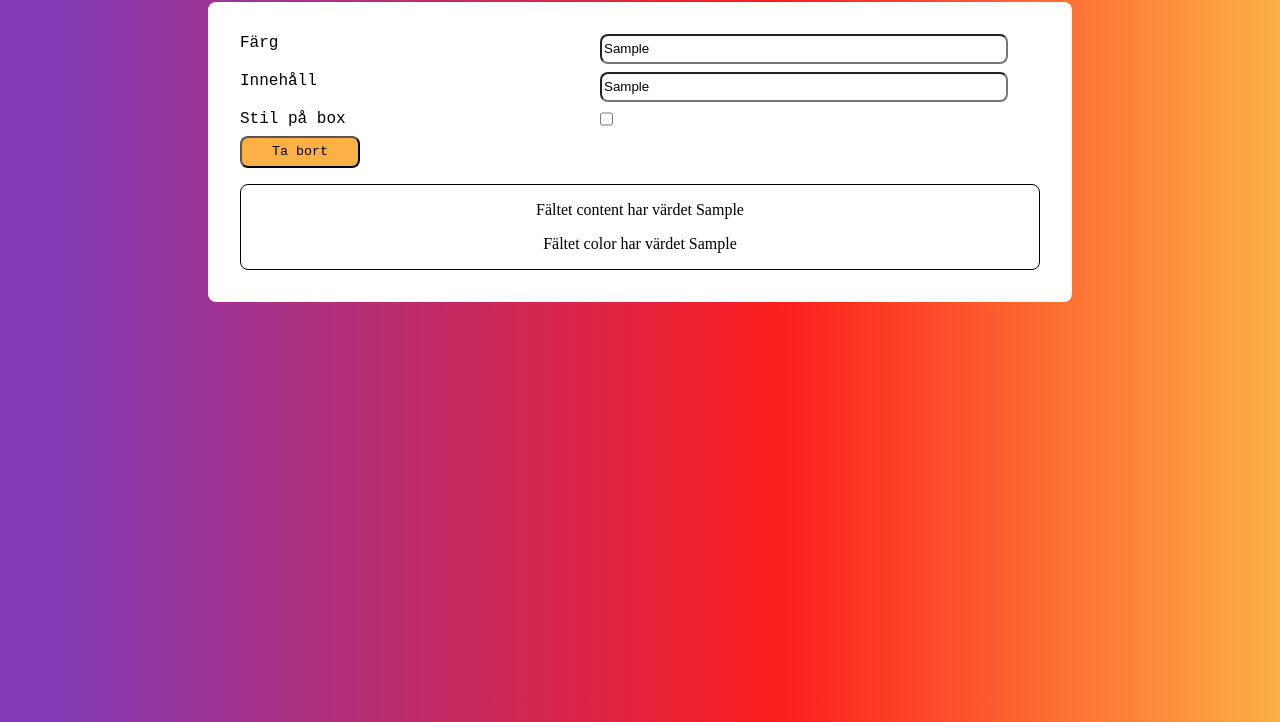
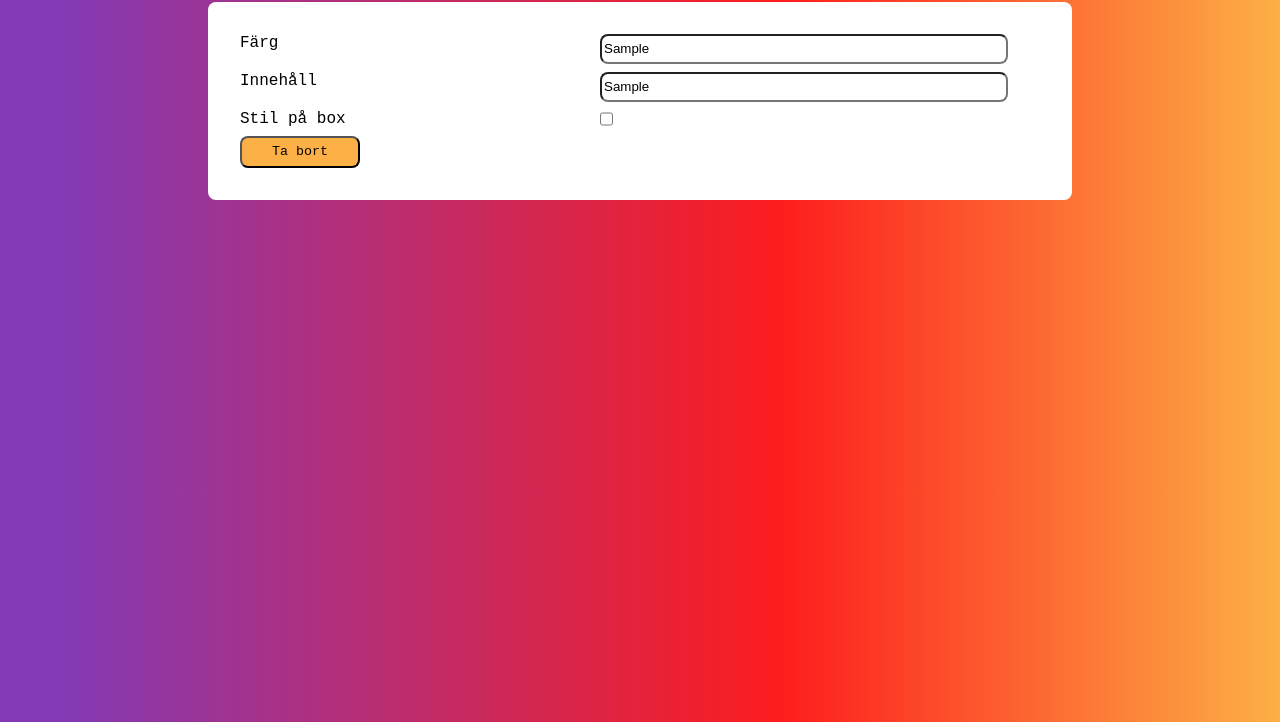
Before and after one commit to ooliviahh/gik339-22-labb1, a plain HTML site: page labb_1_grupp_22/index.html in a window 1280 px wide. Both pictures are taken after typing "Sample", "Sample" into the empty fields and a click on the button "Ta bort". Shown: the part 78-800 px from the top of the page. Drawn offline with Linux system fonts and the light colour scheme.

Commit message:
7 dec
new

```diff
--- a/labb_1_grupp_22/main.css
+++ b/labb_1_grupp_22/main.css
@@ -58,12 +58,3 @@ h1 {
   border-radius: 0.5rem;
   font-family: "Courier New", Courier, monospace;
 }
-
-#empty-box {
-  margin-top: 1rem;
-  text-align: center;
-  border-style: solid;
-  border-width: 0.1rem;
-  border-color: black;
-  border-radius: 0.5rem;
-}
--- a/labb_1_grupp_22/script.js
+++ b/labb_1_grupp_22/script.js
@@ -14,44 +14,45 @@ const divElement = document.getElementById('empty-box')
 console.log(divElement)
 
 // Uppgift 5:
+// Här skapar vi en function där det skrivs ut i consolen när användaren klickar ur input fields.
 function handleInputFields(e){
     console.log('handleInputFields, eventobjekt', e);
     const name = e.target.name;
     const value = e.target.value;
-    const html = `<p onclick="handleClick(event) class="test">Fältet ${name} har värdet ${value}</p>`;
+    const html = `<p style="margin-top: 1rem;
+    text-align: center;" "onclick="handleClick(event) class="test">Fältet ${name} har värdet: ${value}</p>`;
     divElement.insertAdjacentHTML('afterbegin', html);
+    console.log('Fältet ' + name + ' har värdet: ' + value);
 
-}
+};
+
 
 //Uppgift 6:
-//Eventlyssnare till kopplad till checkboxen
+//Eventlyssnare till kopplad till checkboxen.
 checkBox.addEventListener('change', function () {
 const colorInput = document.getElementById('color');
          if (checkBox.checked) {
             // Spara ursprungsfärgen om checkboxen är markerad
-            originalColor = divElement.style.backgroundColor;
+            noColor = divElement.style.backgroundColor;
             divElement.style.backgroundColor = colorInput.value;
             }
         else {
             // Om man bockar ur checkboxen så försvinner färgen man skrivit in.
-            // Div elementen återgår till sin ursprungliga färg.
-            divElement.style.backgroundColor = originalColor;
+            // Div elementen återgår till att ha ingen färg.
+            divElement.style.backgroundColor = noColor;
             }
 });
 
-// Eventlyssnare kopplad till uppgift 5, textfälten.
- textField.forEach((field) => field.addEventListener('blur', handleInputFields));
+// Eventlyssnare kopplad till textfälten i uppgift 5.
+textField.forEach((field) => field.addEventListener('blur', handleInputFields));
 
-// Eventlyssnare kopplad till knappen
-deleteButton.addEventListener('click', function (e) {
-    // här tar vi bort defaultfunktionen som gör att sidan "skickas och laddas om" när vi har
-    // knappen i tagen <form>
-     e.preventDefault();
-    if (deleteButton.clicked) {
-         divElement.style.display = 'none';
+
+//Koppla en anonym function till knappen i uppgift 6,
+// vid klick på knappen försvinner div elementet.
+deleteButton.addEventListener('click', (event) => {
+    event.preventDefault();
+    if (deleteButton.click) {
+        console.log('Du har tryckt på Ta bort-knappen!');
+        divElement.style.display = 'none';
         }
-    else {
-        divElement.style.display = 'color';
-     }
-
- })
+});
```
